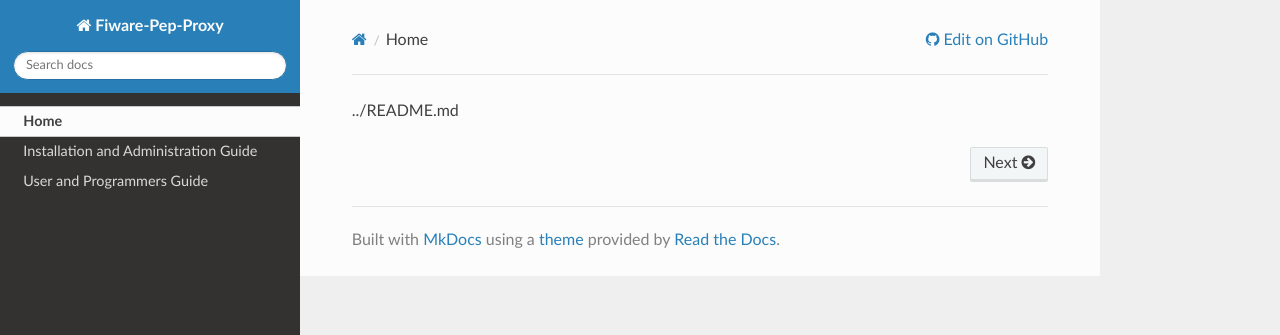
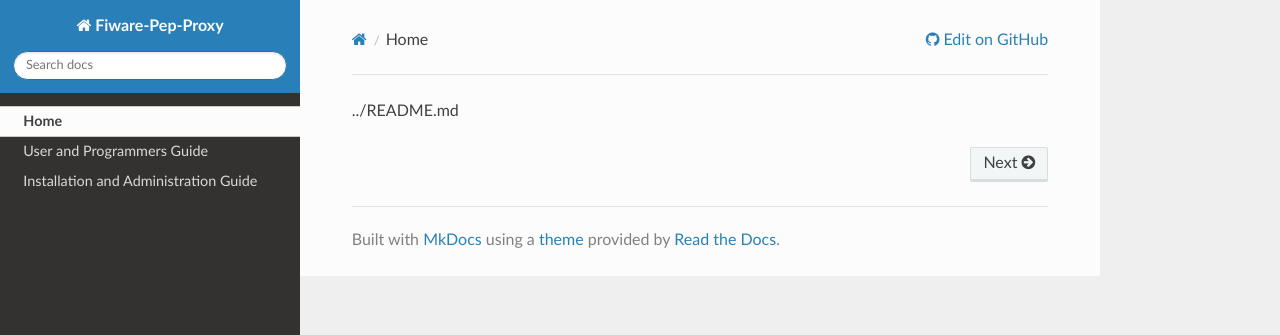
Before and after one commit to ging/fiware-pep-proxy, an MkDocs documentation site: the page built from doc/index.md, in a window 1280 px wide. Shown: the top 335 px of the page. Built offline with MkDocs 1.6.1, drawn with Linux system fonts in a browser that asks for light colours; nearby versions of some CDN libraries; comment, search, counter and statistics services are not loaded; old or Windows-style settings are respelled for this version of MkDocs; part of the change alters nothing that is shown.

```diff
--- a/mkdocs.yml
+++ b/mkdocs.yml
@@ -6,3 +6,7 @@ docs_dir: doc
 site_dir: html
 theme: readthedocs
 extra_css: ["https://fiware.org/style/fiware_readthedocs.css"]
+pages:
+ - Home: index.md
+ - 'User and Programmers Guide': user_guide.md
+ - 'Installation and Administration Guide': admin_guide.md
```
